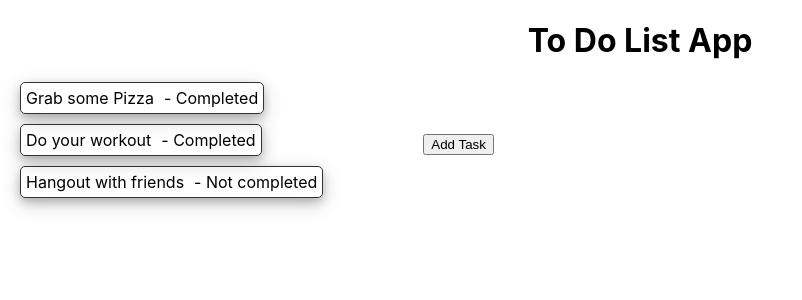
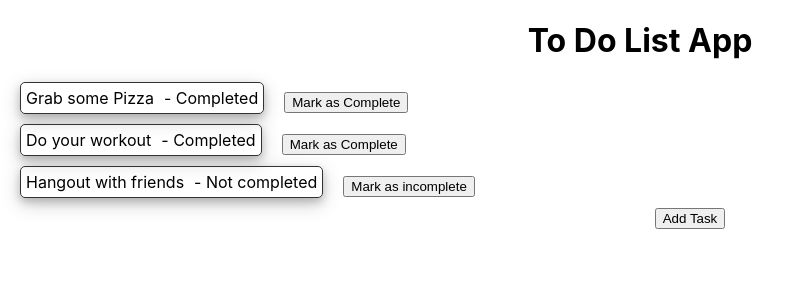
Before and after one commit to yatendradubey/todoApp, a React (Create React App) app: page / in a window 1280 px wide. Shown: the top 300 px of the page, without its empty margins (0-802 px from the left). Built offline with nearby package versions, Linux system fonts and the light colour scheme.

Commit message:
mark complete or incomplete

```diff
--- a/src/components/ToDoList/ToDoList.css
+++ b/src/components/ToDoList/ToDoList.css
@@ -1,6 +1,6 @@
 .container {
     display: flex;
-    flex-direction: row;
+    flex-direction: column;
 }
 
 .card {
@@ -32,3 +32,14 @@
     align-items: center;
     margin-left: 100px;
 }
+
+.card-container {
+    display: flex;
+    flex-direction: row;
+    align-items: center;
+}
+
+.markCompleteButton {
+    margin-left: 20px;
+    height: min-content;
+}
--- a/src/components/ToDoList/ToDoList.js
+++ b/src/components/ToDoList/ToDoList.js
@@ -7,21 +7,48 @@ const ToDoList = (props) => {
   const [visible, setVisible] = useState(false);
 
   const addNewtask = (newTask) => {
-    console.log("===> called", newTask)
     const newTasks = [...tasks, { title: newTask, completed: false }];
-    setTasks(newTasks)
+    setTasks(newTasks);
+  };
+
+  const markAsCompleteOrIncomplete = (index) => {
+    let updatedTasks = [...tasks];
+    if (updatedTasks[index].completed) {
+      updatedTasks[index].completed = false;
+    } else {
+      updatedTasks[index].completed = true;
     }
+    setTasks(updatedTasks);
+  };
 
   return (
+    <div>
       <div className="container">
-      <div>
         {tasks.map((task, i) => {
           return (
+            <div className="card-container">
               <div className="card" key={i}>
                 <p className="title">{task.title}</p>
                 <p className="status">
-                {task.completed ? "- Completed": "- Not completed"}
+                  {task.completed ? "- Completed" : "- Not completed"}
                 </p>
+              </div>
+              {task.completed && (
+                <button
+                  className="markCompleteButton"
+                  onClick={() => markAsCompleteOrIncomplete(i)}
+                >
+                  Mark as Complete
+                </button>
+              )}
+              {!task.completed && (
+                <button
+                  className="markCompleteButton"
+                  onClick={() => markAsCompleteOrIncomplete(i)}
+                >
+                  Mark as incomplete
+                </button>
+              )}
             </div>
           );
         })}
@@ -29,7 +56,11 @@ const ToDoList = (props) => {
       <div className="buttonContainer">
         <button onClick={() => setVisible(true)}>Add Task</button>
       </div>
-      <AddTask visible={visible} setVisible={setVisible} addNewtask={addNewtask}/>
+      <AddTask
+        visible={visible}
+        setVisible={setVisible}
+        addNewtask={addNewtask}
+      />
     </div>
   );
 };
```
Lines whose indentation alone changed are shown as unchanged.
